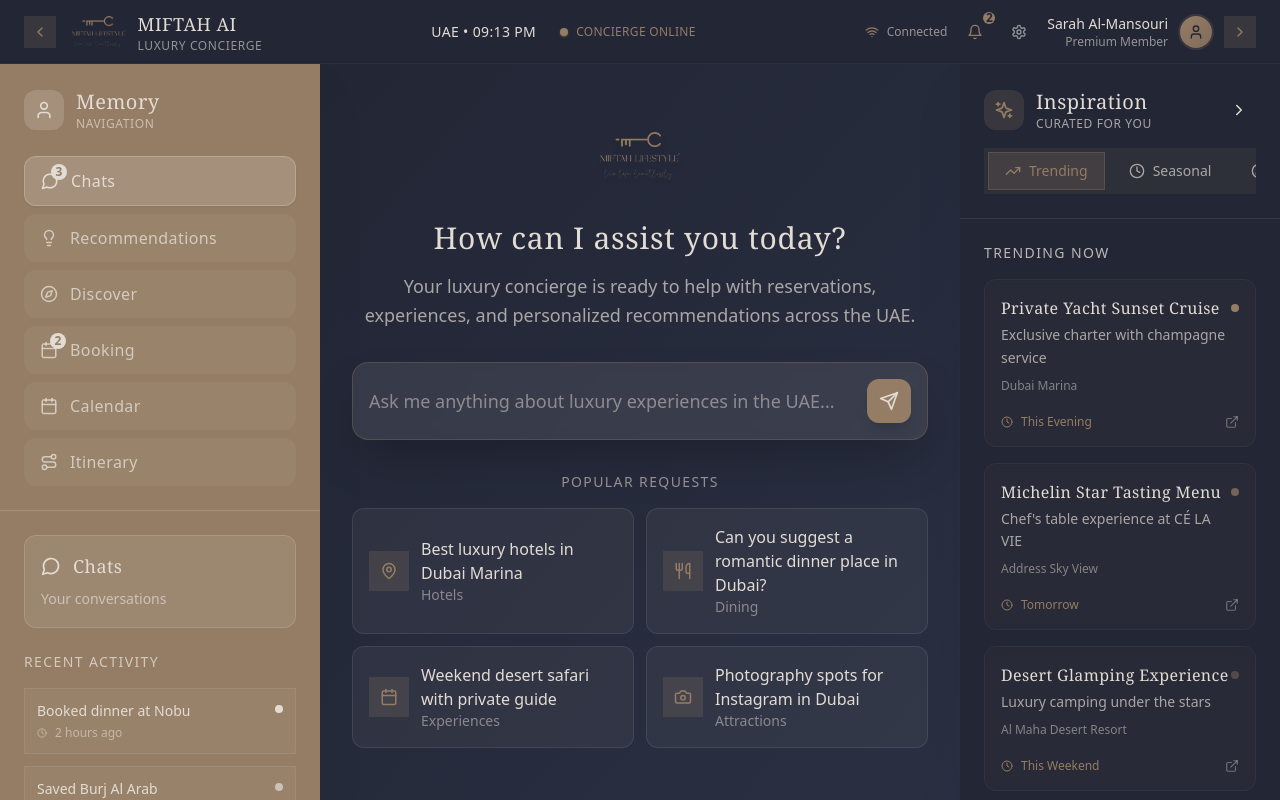
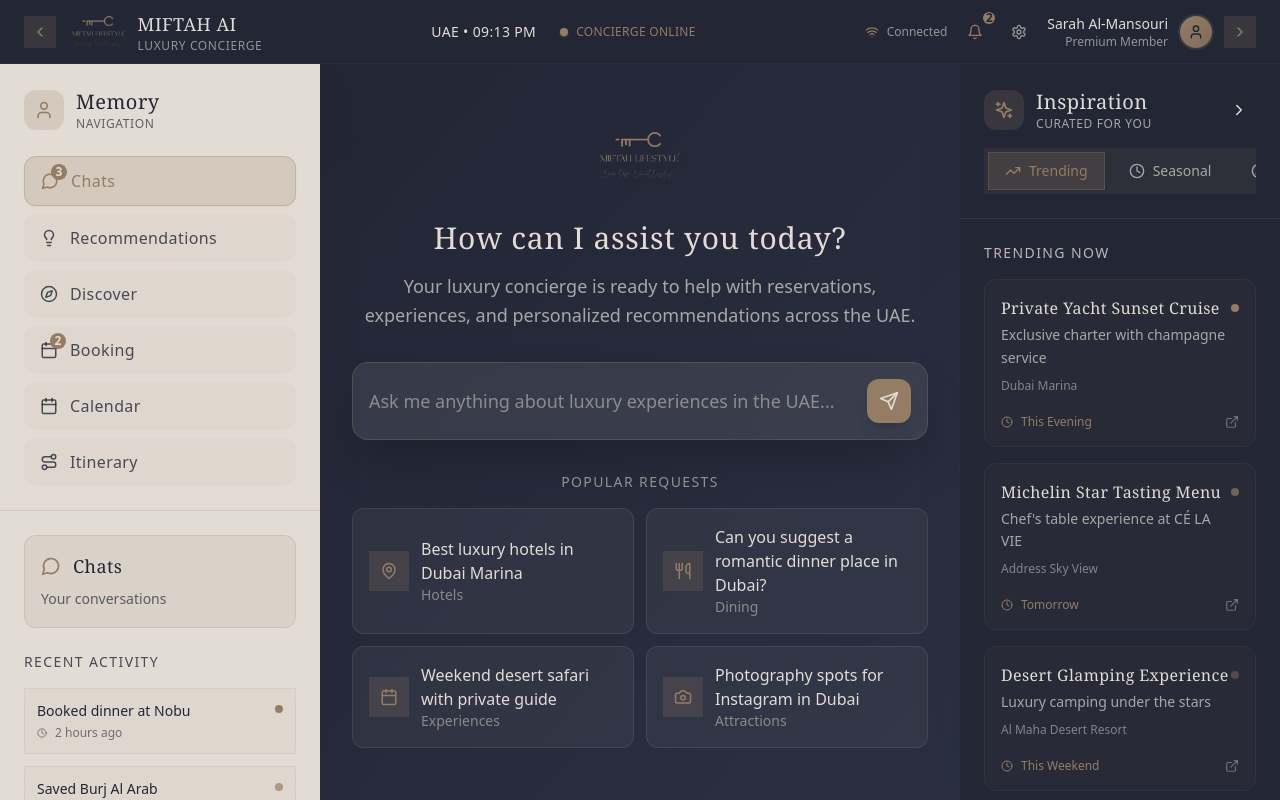
Before and after one commit to choppagunasundar73/miftah_ai, a React (Vite) app: page / in a window 1280 px wide. Built offline with nearby package versions, Linux system fonts and the light colour scheme.

Commit message:
Updated Sidepanels with better colour combinations

```diff
--- a/src/components/InspirationContextPanel.tsx
+++ b/src/components/InspirationContextPanel.tsx
@@ -124,7 +124,7 @@
       </div>
 
       {/* Content */}
-      <div className="flex-1 overflow-y-auto">
+      <div className="flex-1 overflow-y-auto scrollbar-thin scrollbar-thumb-[#957D65]/30 scrollbar-track-transparent hover:scrollbar-thumb-[#957D65]/50">
         {activeCategory === 'trending' && (
           <div className="p-6 space-y-4">
             <h3 className="text-sm font-medium uppercase tracking-widest text-[#E3DCD4]/80 mb-4">
--- a/src/components/MemoryContextPanel.tsx
+++ b/src/components/MemoryContextPanel.tsx
@@ -76,24 +76,24 @@
     ];
 
     return (
-        <div className={`fixed left-0 top-16 h-[calc(100vh-4rem)] bg-[#957D65] text-[#E3DCD4] transition-transform duration-300 z-30 shadow-2xl shadow-[#222635]/20 ${isOpen ? 'translate-x-0' : '-translate-x-full'
+        <div className={`fixed left-0 top-16 h-[calc(100vh-4rem)] bg-[#E3DCD4] text-[#222635] transition-transform duration-300 z-30 shadow-2xl shadow-[#222635]/20 ${isOpen ? 'translate-x-0' : '-translate-x-full'
             } w-80 overflow-hidden backdrop-blur-sm`}>
 
             {/* Header */}
-            <div className="p-6 border-b border-[#E3DCD4]/20">
+            <div className="p-6 border-b border-[#957D65]/20">
                 <div className="flex items-center justify-between mb-6">
                     <div className="flex items-center space-x-3">
-                        <div className="w-10 h-10 bg-[#E3DCD4]/20 rounded-xl flex items-center justify-center backdrop-blur-sm">
-                            <User size={20} className="text-[#E3DCD4]" />
+                        <div className="w-10 h-10 bg-[#957D65]/20 rounded-xl flex items-center justify-center backdrop-blur-sm">
+                            <User size={20} className="text-[#957D65]" />
                         </div>
                         <div>
-                            <h2 className="text-xl font-serif font-medium tracking-wide">Memory</h2>
-                            <p className="text-xs text-[#E3DCD4]/70 tracking-wider">NAVIGATION</p>
+                            <h2 className="text-xl font-serif font-medium tracking-wide text-[#222635]">Memory</h2>
+                            <p className="text-xs text-[#222635]/70 tracking-wider">NAVIGATION</p>
                         </div>
                     </div>
                     <button
                         onClick={onToggle}
-                        className="p-2 hover:bg-[#E3DCD4]/10 rounded-lg transition-all duration-200 hover:scale-105 lg:hidden"
+                        className="p-2 hover:bg-[#957D65]/10 rounded-lg transition-all duration-200 hover:scale-105 lg:hidden"
                     >
                         <ChevronLeft size={18} />
                     </button>
@@ -110,15 +110,15 @@
                                 key={section.id}
                                 onClick={() => onSectionChange(section.id)}
                                 className={`w-full flex items-center space-x-3 px-4 py-3 rounded-xl transition-all duration-200 hover:scale-[1.02] ${isActive
-                                    ? 'bg-[#E3DCD4]/20 text-[#E3DCD4] border border-[#E3DCD4]/30 shadow-sm'
-                                    : 'bg-[#E3DCD4]/5 text-[#E3DCD4]/80 hover:bg-[#E3DCD4]/10 hover:text-[#E3DCD4]'
+                                    ? 'bg-[#957D65]/20 text-[#957D65] border border-[#957D65]/30 shadow-sm'
+                                    : 'bg-[#957D65]/5 text-[#222635]/80 hover:bg-[#957D65]/10 hover:text-[#222635]'
                                     }`}
                             >
                                 <div className="relative">
                                     <Icon size={18} />
                                     {section.badge && (
-                                        <div className="absolute -top-2 -right-2 w-4 h-4 bg-[#E3DCD4] rounded-full flex items-center justify-center">
-                                            <span className="text-[#957D65] text-xs font-bold">{section.badge}</span>
+                                        <div className="absolute -top-2 -right-2 w-4 h-4 bg-[#957D65] rounded-full flex items-center justify-center">
+                                            <span className="text-[#E3DCD4] text-xs font-bold">{section.badge}</span>
                                         </div>
                                     )}
                                 </div>
@@ -130,43 +130,43 @@
             </div>
 
             {/* Content */}
-            <div className="flex-1 overflow-y-auto">
+            <div className="flex-1 overflow-y-auto scrollbar-thin scrollbar-thumb-[#957D65]/30 scrollbar-track-transparent hover:scrollbar-thumb-[#957D65]/50">
                 <div className="p-6 space-y-6">
                     {/* Active Section Info */}
-                    <div className="bg-[#E3DCD4]/10 backdrop-blur-sm rounded-xl p-4 border border-[#E3DCD4]/20">
+                    <div className="bg-[#957D65]/10 backdrop-blur-sm rounded-xl p-4 border border-[#957D65]/20">
                         <div className="flex items-center space-x-3 mb-2">
                             {(() => {
                                 const activeItem = navigationSections.find(s => s.id === activeSection);
                                 const Icon = activeItem?.icon || MessageCircle;
-                                return <Icon size={20} className="text-[#E3DCD4]" />;
+                                return <Icon size={20} className="text-[#957D65]" />;
                             })()}
-                            <h3 className="font-serif font-medium text-lg tracking-wide">
+                            <h3 className="font-serif font-medium text-lg tracking-wide text-[#222635]">
                                 {navigationSections.find(s => s.id === activeSection)?.label || 'Chats'}
                             </h3>
                         </div>
-                        <p className="text-sm text-[#E3DCD4]/70 leading-relaxed">
+                        <p className="text-sm text-[#222635]/70 leading-relaxed">
                             {navigationSections.find(s => s.id === activeSection)?.description || 'Your conversations'}
                         </p>
                     </div>
 
                     {/* Recent Activity */}
                     <div>
-                        <h3 className="text-sm font-medium uppercase tracking-widest text-[#E3DCD4]/80 mb-4">
+                        <h3 className="text-sm font-medium uppercase tracking-widest text-[#222635]/80 mb-4">
                             Recent Activity
                         </h3>
                         <div className="space-y-3">
                             {recentActivity.map((activity, i) => (
-                                <div key={i} className="bg-[#E3DCD4]/5 backdrop-blur-sm rounded-lg p-3 border border-[#E3DCD4]/10">
+                                <div key={i} className="bg-[#957D65]/5 backdrop-blur-sm rounded-lg p-3 border border-[#957D65]/10">
                                     <div className="flex items-start justify-between">
                                         <div className="flex-1">
-                                            <p className="text-sm font-medium text-[#E3DCD4] mb-1">{activity.action}</p>
-                                            <div className="flex items-center space-x-2 text-xs text-[#E3DCD4]/60">
+                                            <p className="text-sm font-medium text-[#222635] mb-1">{activity.action}</p>
+                                            <div className="flex items-center space-x-2 text-xs text-[#222635]/60">
                                                 <Clock size={10} />
                                                 <span>{activity.time}</span>
                                             </div>
                                         </div>
-                                        <div className={`w-2 h-2 rounded-full mt-1 ${activity.type === 'booking' ? 'bg-[#E3DCD4]' :
-                                            activity.type === 'saved' ? 'bg-[#E3DCD4]/70' : 'bg-[#E3DCD4]/40'
+                                        <div className={`w-2 h-2 rounded-full mt-1 ${activity.type === 'booking' ? 'bg-[#957D65]' :
+                                            activity.type === 'saved' ? 'bg-[#957D65]/70' : 'bg-[#957D65]/40'
                                             }`}></div>
                                     </div>
                                 </div>
@@ -194,14 +194,14 @@
             </div>
 
             {/* Help & Support Footer */}
-            <div className="p-4 border-t border-[#E3DCD4]/20 mt-auto">
-                <div className="flex items-center space-x-3">
-                    <div className="w-8 h-8 bg-[#E3DCD4]/20 rounded-full flex items-center justify-center backdrop-blur-sm">
-                        <span className="text-[#E3DCD4] text-sm font-bold">?</span>
+            <div className="p-2 border-t border-[#957D65]/20 bg-[#957D65]/5 backdrop-blur-sm">
+                <div className="flex items-center space-x-1">
+                    <div className="w-6 h-6 bg-[#957D65]/20 rounded-xl flex items-center justify-center backdrop-blur-sm hover:bg-[#957D65]/30 transition-colors duration-200">
+                        <span className="text-[#957D65] text-sm font-bold">?</span>
                     </div>
-                    <div>
-                        <div className="text-sm font-medium">Help & Support</div>
-                        <div className="text-xs text-[#E3DCD4]/60">Get assistance anytime</div>
+                    <div className="flex-1">
+                        <div className="text-sm font-medium text-[#222635] mb-1">Help & Support</div>
+                        <div className="text-xs text-[#222635]/60 leading-relaxed">Get assistance anytime</div>
                     </div>
                 </div>
             </div>
```
